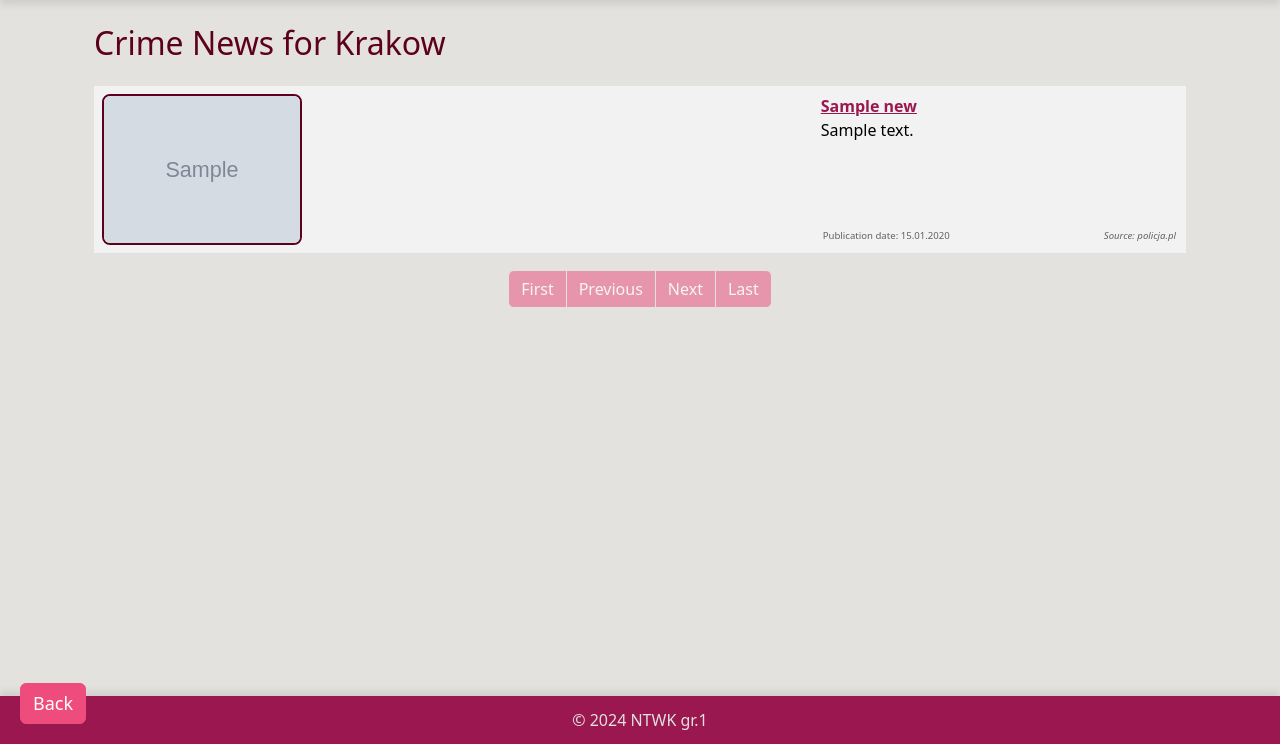
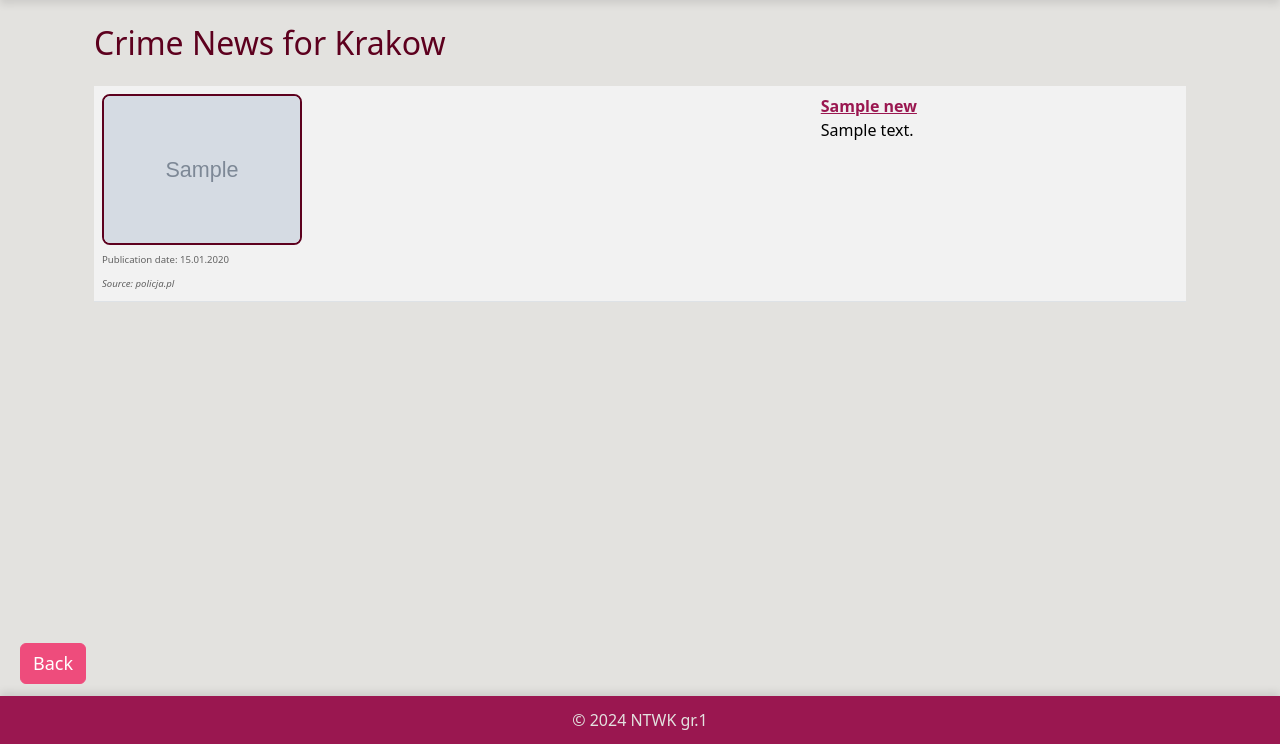
Before and after one commit to TobiaszAGH/news, a Flask app: page /news/ in a window 1280 px wide. Shown: the part 56-800 px from the top of the page. Run offline with Flask 3, Linux system fonts and the light colour scheme; tables that the repository leaves empty hold one stand-in row (values such as "Sample post"); grey boxes marked "Sample" are stand-in pictures; some libraries are stand-ins or nearby versions; some web fonts are replaced.

Commit message:
News prototype

```diff
--- a/app/blueprints/news/data_scraper.py
+++ b/app/blueprints/news/data_scraper.py
@@ -48,12 +48,13 @@ def scrape_and_save():
                     soup2 = BeautifulSoup(response2.text, 'html.parser')
                     paragraphs = soup2.find_all('p')
                     description = paragraphs[3].get_text(strip=True)
+                    full_text = summary + '\n' + description
 
 
                     news_obj = CrimeNews(
                         title=title,
                         summary=summary,
-                        description=description,
+                        full_text=full_text,
                         image_url=image_src,
                         article_link=full_link,
                         publication_date=publication_date
--- a/app/blueprints/news/models.py
+++ b/app/blueprints/news/models.py
@@ -8,7 +8,7 @@ class CrimeNews(db.Model):
     id = db.Column(db.Integer, primary_key=True)
     title = db.Column(db.String(255), nullable=False)
     summary = db.Column(db.Text, nullable=False)
-    description = db.Column(db.Text, nullable=True)
+    full_text = db.Column(db.Text, nullable=True)
     image_url = db.Column(db.String(255), nullable=True)
     article_link = db.Column(db.String(255), nullable=False)
     publication_date = db.Column(db.Date, nullable=False)
--- a/app/blueprints/news/routes.py
+++ b/app/blueprints/news/routes.py
@@ -1,5 +1,5 @@
-from flask import Blueprint, render_template, request
-from .models import CrimeNews, CrimeImage
+from flask import Blueprint, render_template
+from .models import CrimeNews
 from sqlalchemy import desc
 
 news_bp = Blueprint(
@@ -11,25 +11,5 @@ news_bp = Blueprint(
 
 @news_bp.route('/')
 def news_home():
-
-    per_page = 5
-    page = request.args.get('page', 1, type=int)
-    paginated_articles = CrimeNews.query.order_by(desc(CrimeNews.publication_date)).paginate(page=page, per_page=per_page, error_out=False)
-
-    return render_template('news.html', articles=paginated_articles)
-
-
-@news_bp.route('/<int:news_id>')
-def single_news(news_id):
-
-    news = CrimeNews.query.get(news_id)
-
-    images = CrimeImage.query.filter_by(news_id=news_id).all()
-
-    return render_template('single_news.html', news=news, images=images)
-
-
-@news_bp.route('/news_preview')
-def news_preview():
-    latest_articles = CrimeNews.query.order_by(CrimeNews.timestamp.desc()).limit(5).all()
-    return render_template('news_preview.html', latest_articles=latest_articles)
+    articles_data=CrimeNews.query.order_by(desc(CrimeNews.publication_date)).all()
+    return render_template('news.html', articles=articles_data)
--- a/app/blueprints/news/templates/news.html
+++ b/app/blueprints/news/templates/news.html
@@ -1,9 +1,8 @@
-{% extends "base.html" %}
-
-{% block title %}Crime News{% endblock %}
-
-{% block header %}
-    <link rel="stylesheet" href="{{ url_for('static', filename='css/news.css') }}"
+{% extends "base.html" %} {% block title %}Crime News{% endblock %}{% import
+  "bootstrap/utils.html" as utils %}{% block header %}
+    <link
+      rel="stylesheet"
+      href="{{ url_for('static', filename='css/news.css') }}"
     />
 
     <script>
@@ -32,7 +31,7 @@
           <tbody>
             {% for article in articles %}
             <tr>
-              <td class="image-cell">
+              <td>
                 <img
                   src="{{article.image_url}}"
                   referrerpolicy="no-referrer"
@@ -40,46 +39,31 @@
                   class="article-image"
                   onclick="openModal('{{ article.image_url }}')"
                 />
+                <br>
+                <span class="data">Publication date: {{article.publication_date.strftime('%d.%m.%Y')}}</span>
+                <br>
+                <span class="source">Source: policja.pl</span>
               </td>
-              <td class="summary">
+              <td>
                 <strong>
-                  <a href="{{ url_for('news_bp.single_news', news_id=article.id) }}">
+                  <a href={{article.article_link}}>
                   {{ article.title }}
                   </a>
                 </strong>
                 <br>
                 {{ article.summary }}
-                <br>
-                <br>
-                <span class="data">Publication date: {{article.publication_date.strftime('%d.%m.%Y')}}</span>
-                <span class="source">Source: policja.pl</span>
               </td>
             </tr>
             {% endfor %}
           </tbody>
         </table>
 
-        <nav aria-label="Page navigation" class='pagination-container'>
-          <ul class="pagination">
-              <li class="page-item {% if articles.page == 1 %}disabled{% endif %}">
-                  <a class="page-link" href="{{ url_for('news_bp.news_home') }}?page=1">First</a>
-              </li>
-              <li class="page-item {% if articles.page == 1 %}disabled{% endif %}">
-                  <a class="page-link" href="{{ url_for('news_bp.news_home') }}?page={{ articles.page - 1 }}">Previous</a>
-              </li>
-              <li class="page-item {% if articles.page == articles.pages %}disabled{% endif %}">
-                  <a class="page-link" href="{{ url_for('news_bp.news_home') }}?page={{ articles.page + 1 }}">Next</a>
-              </li>
-              <li class="page-item {% if articles.page == articles.pages %}disabled{% endif %}">
-                  <a class="page-link" href="{{ url_for('news_bp.news_home') }}?page={{ articles.pages }}">Last</a>
-              </li>
-          </ul>
-      </nav>
-
       {% endif %}
     </div>
 
-    <a href="{{ url_for('main_bp.main') }}" class="btn btn-primary sticky-back-button">Back</a>
+    <a href="{{ url_for('main_bp.main') }}" class="btn btn-primary back-button">Back</a>
+
+
     <div
       id="image-modal"
       class="modal-overlay"
--- a/app/static/css/news.css
+++ b/app/static/css/news.css
@@ -1,18 +1,8 @@
-.sticky-back-button {
+.back-button {
   position: fixed;
-  bottom: 20px;
+  bottom: 60px;
   left: 20px;
   font-size: 18px;
-  z-index: 3;
-}
-
-.sticky-back-button:hover {
-  border-color:  #5d001e;
-}
-
-.sticky-back-button:focus {
-  background-color: #5d001e;
-  border-color:  #5d001e;
 }
 
 .article-image {
@@ -22,13 +12,10 @@
   border-radius: 8px;
   transition: transform 0.3s ease;
   cursor: pointer;
-  position: relative;
-  z-index: 1;
 }
 
 .article-image:hover {
-  transform: scale(1.5);
-  z-index: 2;
+    transform: scale(1.2);
 }
 
 .modal-overlay {
@@ -41,91 +28,23 @@
     display: flex;
     justify-content: center;
     align-items: center;
-  z-index: 4;
+    z-index: 1000;
 }
 
 .modal-image {
-  max-width: 150%;
-  max-height: 150%;
+    max-width: 80%;
+    max-height: 80%;
     border: 4px solid var(--card-border-color);
     border-radius: 12px;
-  z-index: 4;
 }
 
 .data {
   font-size: 0.6rem;
   color: rgba(0, 0, 0, 0.6);
-  position: absolute;
-  bottom: 10px;
-  left:10px;
-}
-
-.summary {
-  position: relative;
-  z-index: 0;
 }
 
 .source {
   font-size: 0.6rem;
   color: rgba(0, 0, 0, 0.6);
   font-style: italic;
-  position: absolute;
-  bottom: 10px;
-  right:10px;
 }
-
-.pagination-container{
-  display: flex;
-  justify-content: center;
-}
-
-.pagination .page-link {
-  background-color: var(--bright-pink);
-  color: whitesmoke;
-  border-color: #e3e2df;
-}
-
-.pagination .page-item.disabled .page-link {
-  background-color: #e695ad;
-  color: #e3e2df(247, 247, 247);
-  border-color:  #e3e2df;
-}
-
-.pagination .page-link:hover {
-  background-color: var(--btn-primary-hover-background-color);
-  color: #e3e2df(247, 247, 247);
-  border-color:  #e3e2df;
-}
-
-.pagination .page-link:focus {
-  box-shadow: none;
-}
-
-
-@media (max-width: 768px) {
-  table {
-    display: flex;
-    flex-direction: column;
-    border: none;
-  }
-  table tr {
-    display: flex;
-    flex-direction: column;
-  }
-
-  table td {
-    display: block;
-    width: 100%;
-    border: none;
-  }
-
-  .article-image {
-    display: block;
-    margin: 0 auto;
-  }
-
-  .article-image:hover {
-    transform: none;
-  }
-
-}
```
Also changed, not shown: app/blueprints/news/templates/news_preview.html (deleted, +0 -20 lines), app/blueprints/news/templates/single_news.html (deleted, +0 -65 lines), app/static/css/single_news.css (deleted, +0 -83 lines). Lines whose indentation alone changed are shown as unchanged.
